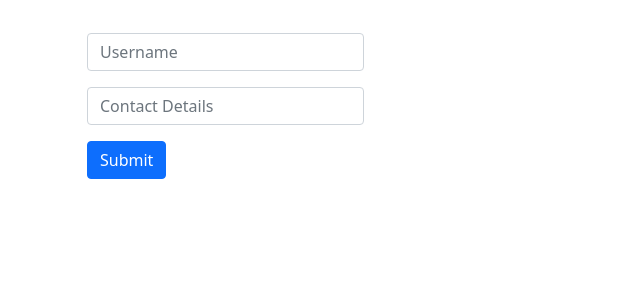
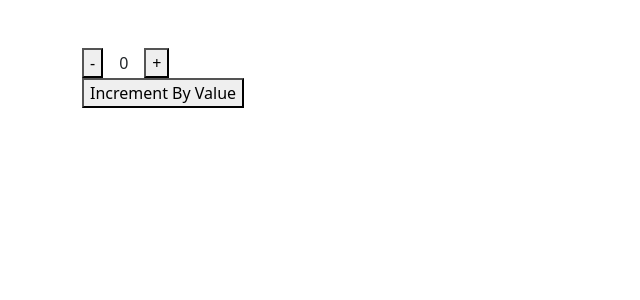
Before and after one commit to master-dhanesh/React-mern-02, a React (Create React App) app: page / in a window 1280 px wide. Shown: the top 300 px of the page, without its empty margins (0-640 px from the left). Built offline with nearby package versions, Linux system fonts and the light colour scheme.

Commit message:
REDUX TOOLKIT

```diff
--- a/package.json
+++ b/package.json
@@ -3,6 +3,7 @@
   "version": "0.1.0",
   "private": true,
   "dependencies": {
+    "@reduxjs/toolkit": "^1.8.2",
     "@testing-library/jest-dom": "^5.16.4",
     "@testing-library/react": "^13.2.0",
     "@testing-library/user-event": "^13.5.0",
@@ -11,6 +12,7 @@
     "nanoid": "^3.3.4",
     "react": "^18.1.0",
     "react-dom": "^18.1.0",
+    "react-redux": "^8.0.2",
     "react-router-dom": "^6.3.0",
     "react-scripts": "5.0.1",
     "uuid": "^8.3.2",
--- a/src/App.js
+++ b/src/App.js
@@ -1,45 +1,34 @@
-import { useRef, useState } from "react";
-import Inputs from "./components/Inputs";
+import { useSelector, useDispatch } from "react-redux";
+import {
+    decrement,
+    increment,
+    incrementByAmount,
+    incrementByAmountAsync,
+} from "./store/reducers/counterSlice";
 
 const App = () => {
-    const [valid, setValid] = useState(false);
+    const { value } = useSelector((state) => state.counter);
+    const dispatch = useDispatch();
 
-    const inputRef = useRef(null);
-    // inputRef.current.style.color = "red";
-    const ChangeHandler = (e) => {
-        if (inputRef.current.value.length > 4) {
-            setValid(false);
-        } else {
-            setValid(true);
-        }
+    const OnIncrement = () => {
+        dispatch(increment());
     };
+
+    const OnDecrement = () => {
+        dispatch(decrement());
+    };
+
+    const OnIncByValue = () => {
+        dispatch(incrementByAmountAsync(12));
+    };
+
     return (
-        <div className="container mt-3 alert">
-            <form>
-                <input
-                    type="text"
-                    className="form-control w-25"
-                    placeholder="Username"
-                    ref={inputRef}
-                    onChange={ChangeHandler}
-                    name="username"
-                />
-                <Inputs
-                    type="number"
-                    ClassName="mt-3 form-control w-25"
-                    placeholder="Contact Details"
-                    mref={inputRef}
-                    OnChange={ChangeHandler}
-                    name="contact"
-                />
-                {valid && (
-                    <p className="text-danger">
-                        Usernane is required and need atleast 4 characters
-                    </p>
-                )}
-
-                <button className="btn btn-primary mt-3">Submit</button>
-            </form>
+        <div className="mt-5 container ">
+            <button onClick={OnDecrement}>-</button>
+            <span className="ms-3 me-3">{value}</span>
+            <button onClick={OnIncrement}>+</button>
+            <br />
+            <button onClick={OnIncByValue}>Increment By Value</button>
         </div>
     );
 };
--- a/src/components/Inputs.js
+++ /dev/null
@@ -1,16 +0,0 @@
-const Inputs = (props) => {
-    const { type, placeholder, OnChange, value, name, mref, ClassName } = props;
-    return (
-        <input
-            type={type}
-            placeholder={placeholder}
-            onChange={OnChange}
-            value={value}
-            name={name}
-            ref={mref}
-            className={ClassName}
-        />
-    );
-};
-
-export default Inputs;
--- a/src/index.js
+++ b/src/index.js
@@ -5,9 +5,14 @@ import App from "./App";
 
 import { BrowserRouter } from "react-router-dom";
 
+import { Provider } from "react-redux";
+import store from "./store/store";
+
 const root = ReactDOM.createRoot(document.getElementById("root"));
 root.render(
     <BrowserRouter>
-        <App />
+        <Provider store={store}>
+            <App />
+        </Provider>
     </BrowserRouter>
 );
--- /dev/null
+++ b/src/store/reducers/counterSlice.js
@@ -0,0 +1,55 @@
+import { createSlice, createAsyncThunk } from "@reduxjs/toolkit";
+
+const initialState = {
+    value: 0,
+};
+
+export const counterSlice = createSlice({
+    name: "counter",
+    initialState,
+    reducers: {
+        increment: (state) => {
+            state.value += 1;
+        },
+        decrement: (state) => {
+            state.value -= 1;
+        },
+        incrementByAmount: (state, action) => {
+            state.value += action.payload;
+        },
+    },
+    // extraReducers: (builder) => {
+    //     builder
+    //         .addCase(incrementByAmountAsync.pending, (state, action) =>
+    //             console.log("PROCESS PENDING")
+    //         )
+    //         .addCase(incrementByAmountAsync.fulfilled, (state, action) => {
+    //             console.log("PROCESS FULFILLED");
+    //             console.log(action);
+    //             state.value += action.payload;
+    //         })
+    //         .addCase(incrementByAmountAsync.rejected, (state, action) => {
+    //             console.log("PROCESS REJECTED");
+    //         });
+    // },
+});
+
+export const { increment, decrement, incrementByAmount } = counterSlice.actions;
+export default counterSlice.reducer;
+
+export const incrementByAmountAsync = (amount) => (dispatch, getState) => {
+    console.log("--ASYNC GETSTATE--", getState());
+    setTimeout(() => {
+        dispatch(incrementByAmount(amount));
+    }, 2000);
+};
+
+// export const incrementByAmountAsync = createAsyncThunk(
+//     "counter/incrementByAmountAsync",
+//     (amt) => {
+//         console.log(amt);
+//         setTimeout(() => {
+//             return incrementByAmount(amt);
+//         }, 2000);
+//     }
+// );
--- /dev/null
+++ b/src/store/store.js
@@ -0,0 +1,10 @@
+import { configureStore } from "@reduxjs/toolkit";
+import counterReducer from "./reducers/counterSlice";
+
+const store = configureStore({
+    reducer: {
+        counter: counterReducer,
+    },
+});
+
+export default store;
```
Also changed, not shown: 1 other file (tests, documents, lock files or other folders).
